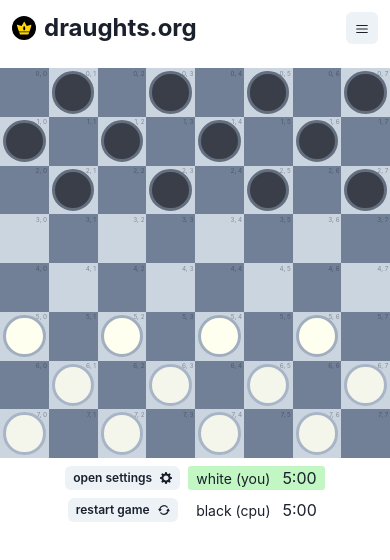
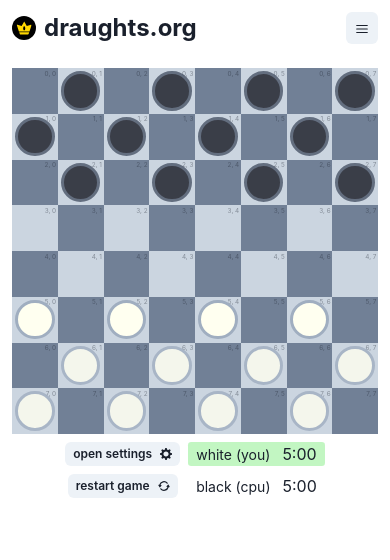
Before and after one commit to loks0n/draughts-web, a Next.js app: page / in a window 390 px wide. Shown: the top 560 px of the page. Built offline with nearby package versions, Linux system fonts and the light colour scheme.

Commit message:
feat: padding around board on mobile

```diff
--- a/components/layout/MainLayout.jsx
+++ b/components/layout/MainLayout.jsx
@@ -22,7 +22,7 @@ export function MainLayout(props) {
       <GridItem colSpan={1} colStart={[2, 3, 3]} rowStart={2}>
         <Header />
       </GridItem>
-      <GridItem colSpan={[3, 1]} colStart={[0, 3]} rowStart={[4, 3]}>
+      <GridItem colSpan={1} colStart={[2, 3]} rowStart={[4, 3]}>
         {props.children}
       </GridItem>
       <GridItem
```
